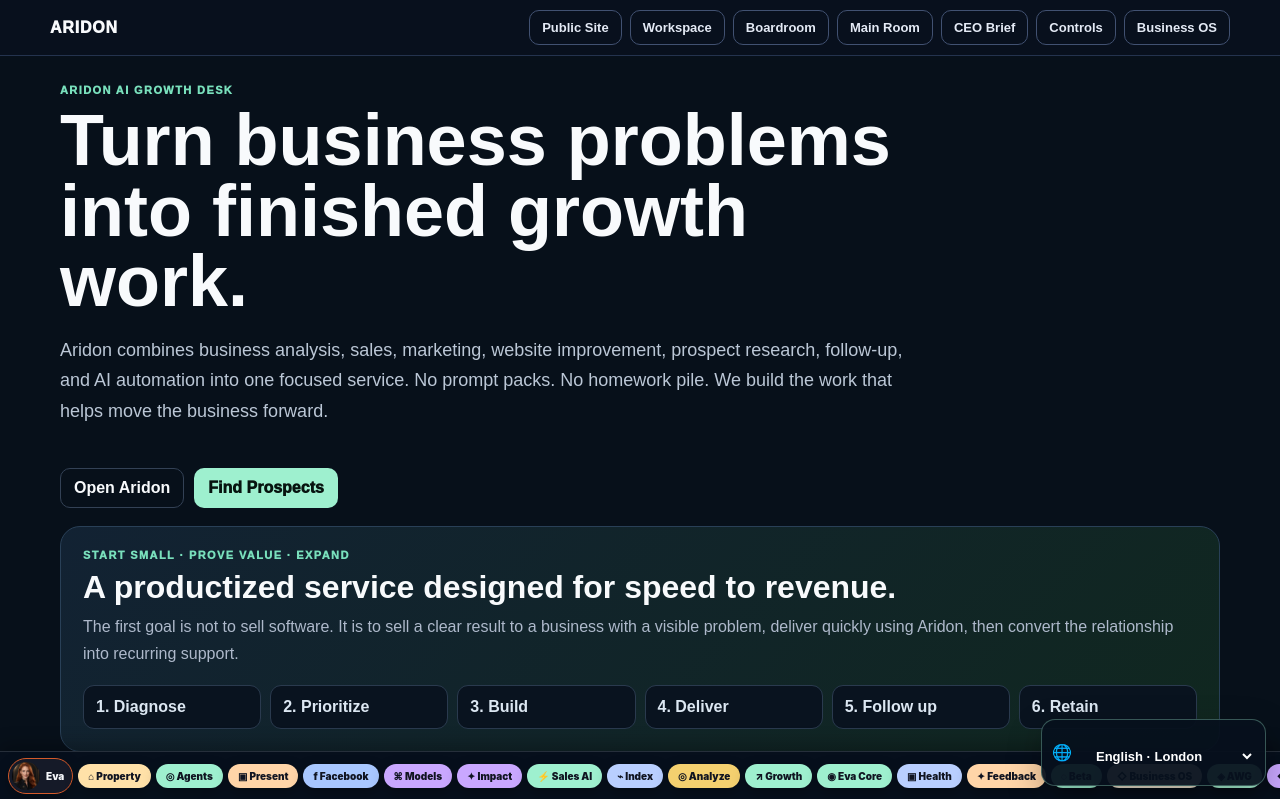
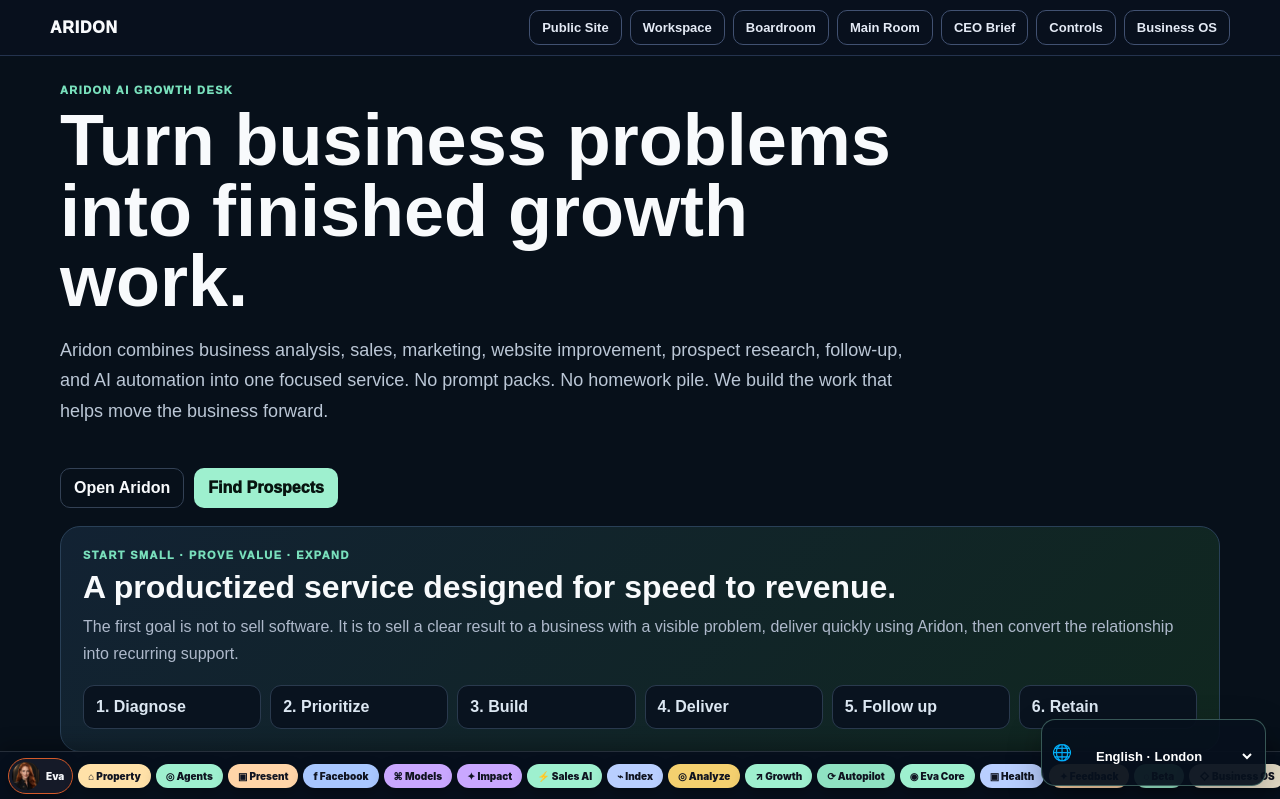
Before and after one commit to jimrusk/aridon-app, a Next.js app: page /growth-desk in a window 1280 px wide. Shown: the top 799 px of the page. Built offline with nearby package versions, Linux system fonts and the light colour scheme.

Commit message:
Add Marketing Autopilot launcher

```diff
--- a/app/InternalLaunchers.tsx
+++ b/app/InternalLaunchers.tsx
@@ -101,6 +101,7 @@
       <Link href="/site-indexing" aria-label="Open Aridon Index Engine" style={{ ...launcherStyle, background: '#B9CFFF' }}>⌁ Index</Link>
       <Link href="/analyze-business" aria-label="Analyze any business website" style={{ ...launcherStyle, background: '#F4D06F' }}>◎ Analyze</Link>
       <Link href="/business-os/growth-command" aria-label="Open Aridon Growth Command" style={{ ...launcherStyle, background: '#9EF0CF' }}>↗ Growth</Link>
+      <Link href="/marketing-autopilot" aria-label="Open Aridon Marketing Autopilot" style={{ ...launcherStyle, background: '#8FE2C2' }}>⟳ Autopilot</Link>
       <Link href="/eva-core" aria-label="Open Eva Core inner-world lab" style={{ ...launcherStyle, background: '#9EF0CF' }}>◉ Eva Core</Link>
       <Link href="/customers/metrics" aria-label="Open customer product health" style={{ ...launcherStyle, background: '#B9CFFF' }}>▣ Health</Link>
       <Link href="/customers/feedback" aria-label="Review customer feedback" style={{ ...launcherStyle, background: '#FFD5A8' }}>✦ Feedback</Link>
```
